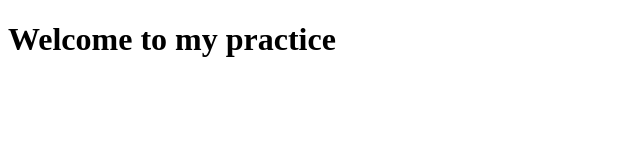
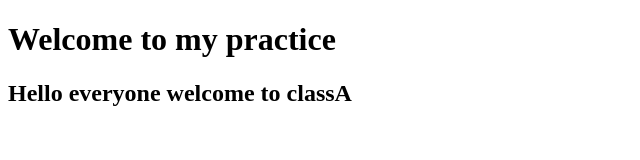
Before and after one commit to sreymom123/my_practice, a plain HTML site: page index.html in a window 1280 px wide. Shown: the whole page, without its empty margins (0-640 px from the left). Drawn offline with Linux system fonts and the light colour scheme.

Commit message:
my practice

```diff
--- a/index.html
+++ b/index.html
@@ -7,5 +7,6 @@
 </head>
 <body>
     <h1>Welcome to my practice</h1>
+    <h2>Hello everyone welcome to classA</h2>
 </body>
 </html>
```
Also changed, not shown: secret/password.txt (added), style.css (added), 2 other files.
